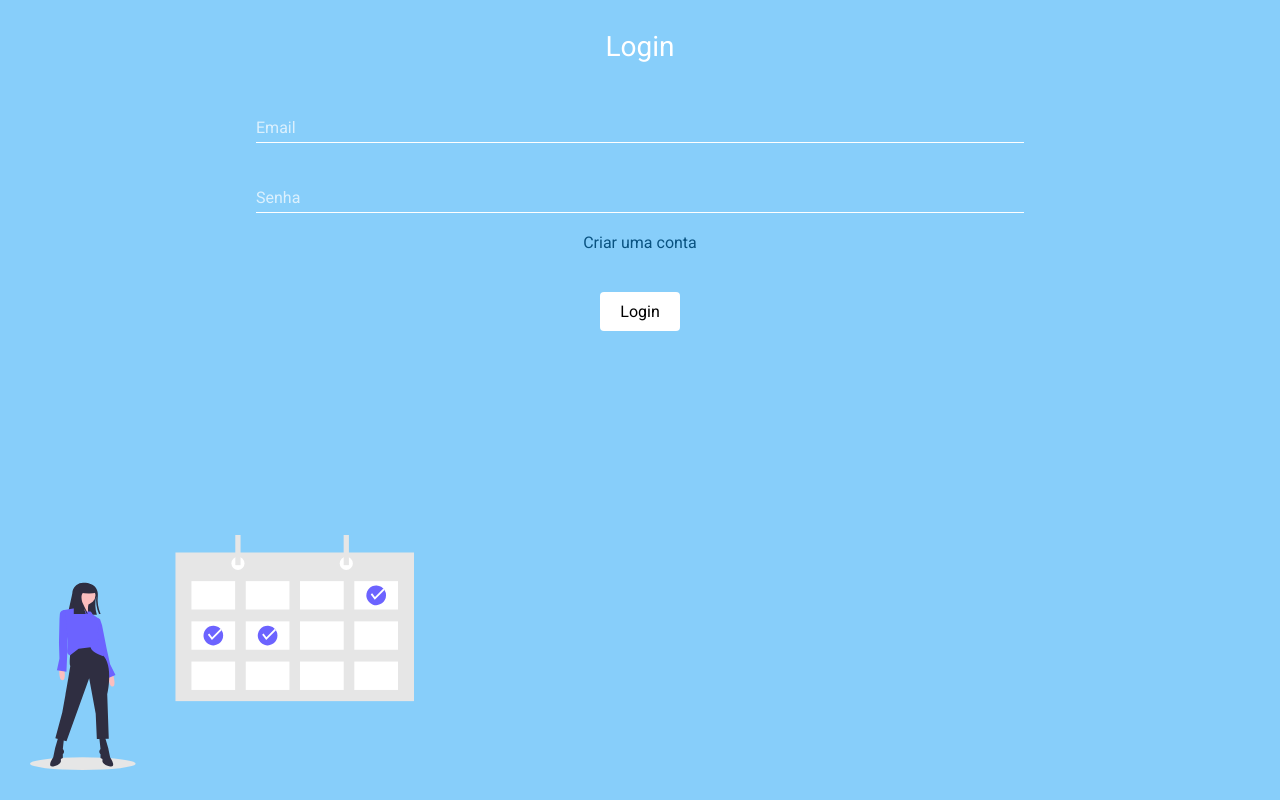
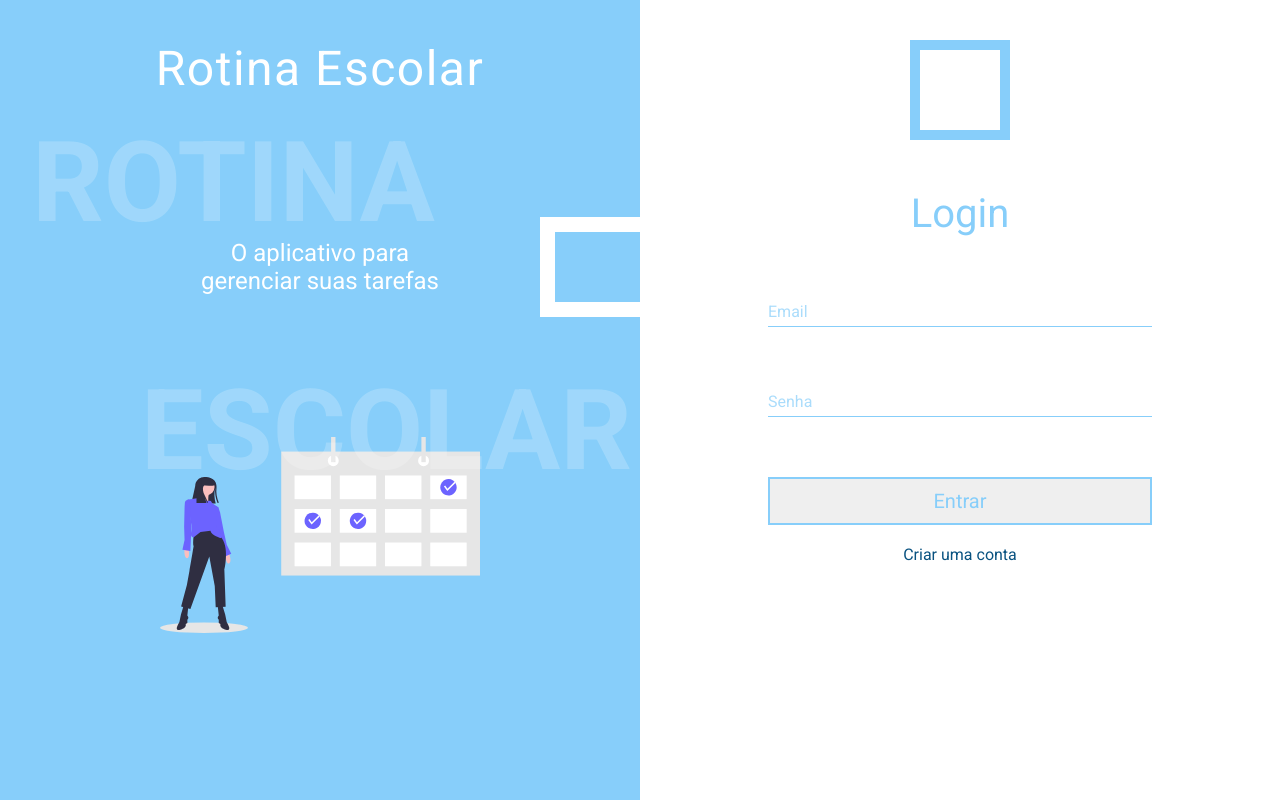
Before and after one commit to garefen/schedule, a React (Create React App) app: page /login in a window 1280 px wide. Built offline with nearby package versions, Linux system fonts and the light colour scheme.

Commit message:
new login page

```diff
--- a/src/App.css
+++ b/src/App.css
@@ -17,6 +17,26 @@
   height: 100vh;
   color: white;
   overflow: hidden;
+}
+
+@media screen and (max-width: 900px) {
+  .mobile-hide {
+    display: none;
+  }
+}
+
+.square {
+  display: block;
+  height: 100px;
+  width: 100px;
+}
+
+.square-blue {
+  border: 10px solid lightskyblue;
+}
+
+.square-white {
+  border: 10px solid white;
 }
 
 #loader-wrapper {
--- a/src/App.scss
+++ b/src/App.scss
@@ -18,6 +18,24 @@
     height: 100vh;
     color: white;
     overflow: hidden;
+}
+
+.mobile-hide {
+    @media screen and (max-width: 900px) {
+        display: none;
+    }
+}
+
+.square {
+    display: block;
+    height: 100px;
+    width: 100px;
+    &-blue {
+        border: 10px solid lightskyblue;
+    }
+    &-white {
+        border: 10px solid white;
+    }
 }
 
 #loader-wrapper {
--- a/src/pages/Login/index.jsx
+++ b/src/pages/Login/index.jsx
@@ -52,19 +52,32 @@ const Login = (props) => {
     }
 
     return (
-        <>
-            <div className="login">
-                <h1 className="login__title">Login</h1>
-                <form onSubmit={handleSubmit} className="login__form">
+        <div className="login">
+            <div className="login__info">
+                <span className="login__info__absolute rotina mobile-hide">
+                    Rotina
+                </span>
+                <span className="login__info__absolute escolar mobile-hide">
+                    Escolar
+                </span>
+                <h1 className="login__info__title">Rotina Escolar</h1>
+                <div className="login__info__inner">
+                    <p className="login__info__inner__description">O aplicativo para <br/>gerenciar suas tarefas</p>
+                    <div className="login__info__inner__square square square-white"></div>
+                </div>
+                <img className='login__info__img' draggable='false' src={require('../../assets/agenda.svg')} alt=""/>
+            </div>
+            <div className="login__sign">
+                <div className="login__sign__square square square-blue"></div>
+                <h1 className="login__sign__title">Login</h1>
+                <form onSubmit={handleSubmit} className="login__sign__form">
                     <input onChange={handleEmailChange} type="text" placeholder="Email" />
                     <input onChange={handlePasswordChange} type="password" placeholder='Senha' />
-                    <Link className='login__form__link' to='/createaccount'>Criar uma conta</Link>
-                    <button type="submit">Login</button>
+                    <button type="submit">Entrar</button>
+                    <Link className='login__sign__form__link' to='/createaccount'>Criar uma conta</Link>
                 </form>
-                <img draggable='false' src={require('../../assets/agenda.svg')} alt=""/>
             </div>
-
-        </>
+        </div>
     )
 };
 
--- a/src/pages/Login/style.css
+++ b/src/pages/Login/style.css
@@ -20,13 +20,113 @@
   }
 }
 
-.login__title {
+.login {
+  display: -webkit-box;
+  display: -ms-flexbox;
+  display: flex;
+}
+
+.login > div {
+  -webkit-box-flex: 1;
+      -ms-flex: 1;
+          flex: 1;
+  -webkit-user-select: none;
+     -moz-user-select: none;
+      -ms-user-select: none;
+          user-select: none;
+}
+
+.login__info {
+  position: relative;
+}
+
+.login__info__absolute {
+  font-size: 7rem;
+  font-weight: bold;
+  text-transform: uppercase;
+  opacity: .2;
+  -webkit-user-select: none;
+     -moz-user-select: none;
+      -ms-user-select: none;
+          user-select: none;
+  line-height: 1.7;
+  position: absolute;
+}
+
+.login__info__absolute.rotina {
+  top: 11%;
+  left: 5%;
+}
+
+.login__info__absolute.escolar {
+  top: 42%;
+  left: 22%;
+}
+
+.login__info__title {
+  font-size: 3rem;
+  color: white;
+  letter-spacing: 1.5px;
+  margin: 40px auto 0;
+  text-align: center;
+}
+
+.login__info__inner {
+  display: -webkit-box;
+  display: -ms-flexbox;
+  display: flex;
+  -webkit-box-align: center;
+      -ms-flex-align: center;
+          align-items: center;
+  margin: 120px 0;
+}
+
+.login__info__inner__description {
+  -webkit-box-flex: 1;
+      -ms-flex: 1;
+          flex: 1;
+  margin-left: 100px;
+  text-align: center;
+  font-size: 1.5rem;
+}
+
+.login__info__inner__square {
+  margin-left: auto;
+  width: 100px;
+  border: 15px solid white;
+  border-right: none;
+}
+
+.login__info__img {
+  width: 320px;
+  margin: 90px auto 20px;
+  display: block;
+}
+
+@media screen and (max-width: 900px) {
+  .login__info {
+    display: none;
+  }
+}
+
+.login__sign {
+  background: white;
+  height: 100vh;
+  overflow: auto;
+}
+
+.login__sign__square {
+  margin: 40px auto 50px;
+}
+
+.login__sign__title {
   text-align: center;
   margin-top: 30px;
-  font-size: 1.75rem;
+  font-size: 2.5rem;
+  color: lightskyblue;
 }
 
-.login__form {
+.login__sign__form {
   display: -webkit-box;
   display: -ms-flexbox;
   display: flex;
@@ -44,54 +144,49 @@
   margin: 30px auto 0;
 }
 
-.login__form input {
+.login__sign__form input {
   border: none;
   background: none;
-  border-bottom: 1px solid white;
-  margin: 20px 0;
+  border-bottom: 1px solid lightskyblue;
+  margin: 30px 0;
   padding: 5px 0;
-  color: white;
+  color: #095280;
   width: 100%;
 }
 
-.login__form input::-webkit-input-placeholder {
-  color: white;
+.login__sign__form input::-webkit-input-placeholder {
+  color: lightskyblue;
   opacity: .7;
 }
 
-.login__form input:-ms-input-placeholder {
-  color: white;
+.login__sign__form input:-ms-input-placeholder {
+  color: lightskyblue;
   opacity: .7;
 }
 
-.login__form input::-ms-input-placeholder {
-  color: white;
+.login__sign__form input::-ms-input-placeholder {
+  color: lightskyblue;
   opacity: .7;
 }
 
-.login__form input::placeholder {
-  color: white;
+.login__sign__form input::placeholder {
+  color: lightskyblue;
   opacity: .7;
 }
 
-.login__form button {
-  background: white;
-  border: none;
+.login__sign__form button {
+  border: 2px solid lightskyblue;
   padding: 10px 20px;
-  border-radius: 4px;
-  margin-top: 40px;
+  width: 100%;
+  font-size: 1.25rem;
+  margin: 30px 0 20px;
   cursor: pointer;
+  color: lightskyblue;
 }
 
-.login__form__link {
+.login__sign__form__link {
   color: #095280;
   text-decoration: none;
-}
-
-.login img {
-  position: absolute;
-  bottom: 30px;
-  left: 30px;
-  width: 30%;
+  margin-bottom: 100px;
 }
 /*# sourceMappingURL=style.css.map */
--- a/src/pages/Login/style.scss
+++ b/src/pages/Login/style.scss
@@ -4,10 +4,83 @@
 }
 
 .login {
+    display: flex;
+    > div {
+        flex: 1;
+        user-select: none;
+    }
+    &__info {
+        position: relative;
+
+        &__absolute {
+            font-size: 7rem;
+            font-weight: bold;
+            text-transform: uppercase;
+            opacity: .2;
+            user-select: none;
+            line-height: 1.7;
+            position: absolute;
+
+            &.rotina {
+                top: 11%;
+                left: 5%;
+            }
+            &.escolar {
+                top: 42%;
+                left: 22%;
+            }
+        }
+        &__title {
+            font-size: 3rem;
+            color: white;
+            letter-spacing: 1.5px;
+            margin: 40px auto 0;
+            text-align: center;
+        }
+
+        &__inner {
+            display: flex;
+            align-items: center;
+            margin: 120px 0;
+
+            &__description {
+                flex: 1;
+                margin-left: 100px;
+                text-align: center;
+                font-size: 1.5rem;
+            }
+
+            &__square {
+                margin-left: auto;
+                width: 100px;
+                border: 15px solid white;
+                border-right: none;
+            }
+        }
+
+        &__img {
+            width: 320px;
+            margin: 90px auto 20px;
+            display: block;
+        }
+
+        @media screen and (max-width: 900px) {
+            display: none;
+        }
+    }
+    &__sign {
+        background: white;
+        height: 100vh;
+        overflow: auto;
+
+        &__square {
+            margin: 40px auto 50px;
+        }
         &__title {
             text-align: center;
             margin-top: 30px;
-        font-size: 1.75rem;
+            font-size: 2.5rem;
+            color: lightskyblue;
         }
         &__form {
             display: flex;
@@ -19,34 +92,31 @@
             input {
                 border: none;
                 background: none;
-            border-bottom: 1px solid white;
-            margin: 20px 0;
+                border-bottom: 1px solid lightskyblue;
+                margin: 30px 0;
                 padding: 5px 0;
-            color: white;
+                color: #095280;
                 width: 100%;
                 &::placeholder {
-                color: white;
+                    color: lightskyblue;
                     opacity: .7;
                 }
             }
             button {
-            background: white;
-            border: none;
+                border: 2px solid lightskyblue;
                 padding: 10px 20px;
-            border-radius: 4px;
-            margin-top: 40px;
+                width: 100%;
+                font-size: 1.25rem;
+                // border-radius: 4px;
+                margin: 30px 0 20px;
                 cursor: pointer;
+                color: lightskyblue;
             }
             &__link {
-            color: rgb(9, 82, 128);
+                color: #095280;
                 text-decoration: none;
+                margin-bottom: 100px;
             }
         }
-    img {
-        position: absolute;
-        bottom: 30px;
-        left: 30px;
-        width: 30%;
     }
-
 }
```
Also changed, not shown: 2 other files (tests, documents, lock files or other folders). Lines whose indentation alone changed are shown as unchanged.
